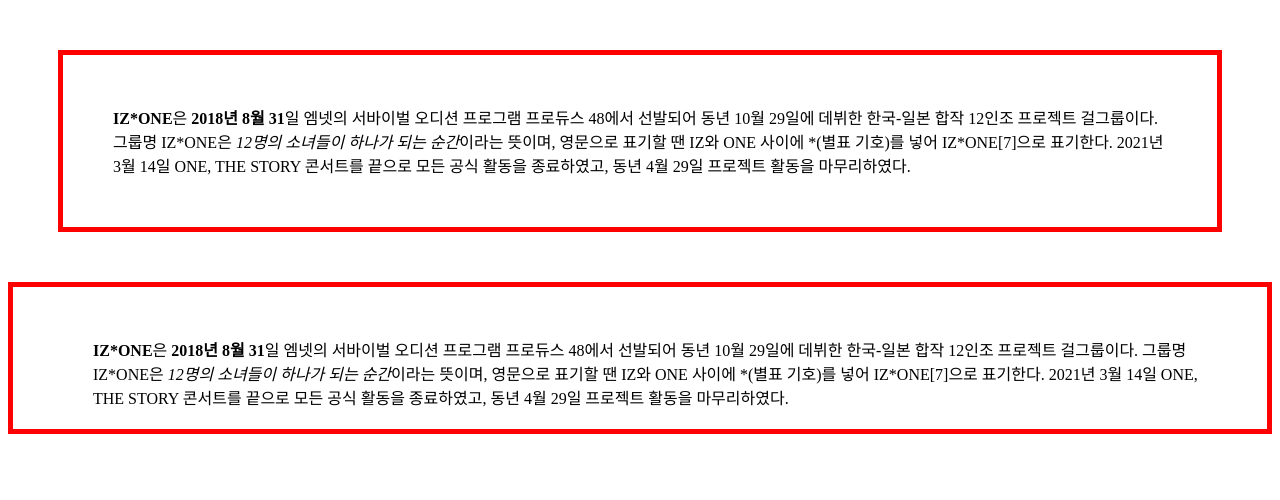
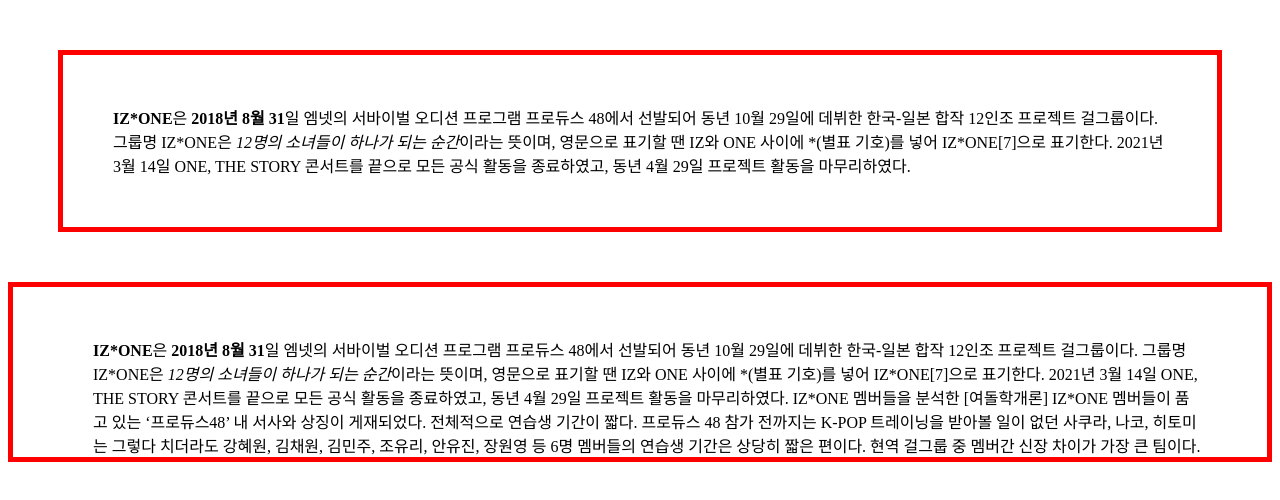
Before and after one commit to junho5/Html-Css, a plain HTML site: page test.html in a window 1280 px wide. Drawn offline with Linux system fonts and the light colour scheme.

Commit message:
overflow

```diff
--- a/test.html
+++ b/test.html
@@ -18,7 +18,9 @@
         }
         .p2{
             border: 5px solid red;
-            padding: 50px 65px 20px 80px
+            padding: 50px 65px 20px 80px;
+            max-height: 100px;
+            overflow: auto;
         }
 
     </style>
@@ -34,7 +36,18 @@
 
         그룹명 IZ*ONE은 <i>12명의 소녀들이 하나가 되는 순간</i>이라는 뜻이며, 영문으로 표기할 땐 IZ와 ONE 사이에 *(별표 기호)를 넣어 IZ*ONE[7]으로 표기한다.
 
-        2021년 3월 14일 ONE, THE STORY 콘서트를 끝으로 모든 공식 활동을 종료하였고, 동년 4월 29일 프로젝트 활동을 마무리하였다.</P>
+        2021년 3월 14일 ONE, THE STORY 콘서트를 끝으로 모든 공식 활동을 종료하였고, 동년 4월 29일 프로젝트 활동을 마무리하였다.
+        IZ*ONE 멤버들을 분석한 [여돌학개론] IZ*ONE 멤버들이 품고 있는 ‘프로듀스48’ 내 서사와 상징이 게재되었다.
+전체적으로 연습생 기간이 짧다. 프로듀스 48 참가 전까지는 K-POP 트레이닝을 받아볼 일이 없던 사쿠라, 나코, 히토미는 그렇다 치더라도 강혜원, 김채원, 김민주, 조유리, 안유진, 장원영 등 6명 멤버들의 연습생 기간은 상당히 짧은 편이다.
+현역 걸그룹 중 멤버간 신장 차이가 가장 큰 팀이다. 최장신인 장원영[11]과 최단신 멤버 야부키 나코[12]와의 키 차이가 무려 21.1cm 이상 난다.
+멤버들 간의 나이 차이도 큰 편. 최연장자 권은비와 최연소 장원영은 각각 1995년생과 2004년생으로 무려 9년 차이다. 이로 인해 세대차이가 생기는 웃픈 상황이 가끔 발생한다.
+언니 라인 멤버와 동생 라인 멤버로 구분하여 나누면, 언니 라인은 20세기 사람들[13]이고, 동생 라인은 21세기 사람들[14]이다.
+일본인 멤버들의 출신은 미야와키 사쿠라는 규슈의 가고시마현이고 야부키 나코는 도쿄도이고 혼다 히토미는 도치기현의 간토이다. 미야와키 사쿠라는 방송에서 하카타벤[15]을 사용하지 않으므로[16] 일본인 멤버 전원이 표준어를 구사하고 있다.
+일본인 멤버들은 안무 담당 배윤정과 연관성이 있다. 프로듀스 48 등급 평가 당시 모두 배윤정의 호감을 받았던 멤버들이다. 사쿠라는 왜 총선 1위 후보인지 알겠다며, "나 믿고 A등급 보내자"고 얘기 했었고, 나코는 F반 중에서 눈에 띄는 참가자고 인상 참 좋다고 호평을 하였으며, 히토미는 댄스의 가능성을 보며 "히토미는 무조건 쭉이야"라고 모두 호감을 표현했다. 결국 모두 A등급과 높은 순위로 3명 모두 데뷔에 성공하였다.[17] 배윤정은 직설적이고 까다롭고 깐깐하기로 유명한 안무가지만 참가자의 재능과 가능성을 보는 안목도 있는 듯하다. 또한 못 했을 때는 직설적인 독설도 서슴치 않기 때문에 칭찬에 인색한 편이라 배윤정의 칭찬은 모든 연습생들이 제일 받고 싶어 한다. 그리고 프로그램 초반부터 끝날 때까지 열렬하게 지지를 보냈던 이채연이 데뷔에 성공한 것도 빼 놓을 수 없는 일화다.
+데뷔 초엔 일본인 멤버들의 한국어 실력에 많은 우려가 있었다. 프로듀스 48 당시에도 짧은 한국어와 바디랭귀지로 의사소통하는 모습이 비춰졌기 때문인데 그룹 결성 직후엔 소속사에서 단기 속성으로 한국어 강습을 진행했고 스케쥴이 없는 날에도 출근하여 한국어 강습을 받았다. 2021년 현재는 의사소통에 아무런 지장이 없으며 일본인 멤버들이 배달 음식을 시켜먹는 수준에 이르렀다.
+멤버들이 가장 찍고 싶은 광고 1순위는 치킨 광고라고 한다. #
+
+    </P>
 
 
 </body>
```
